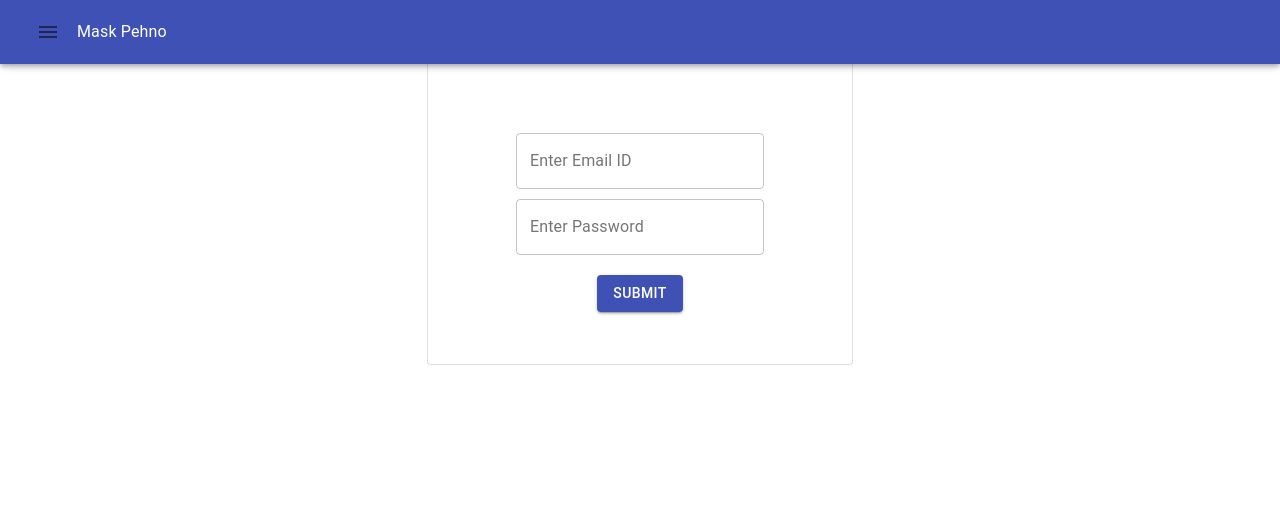
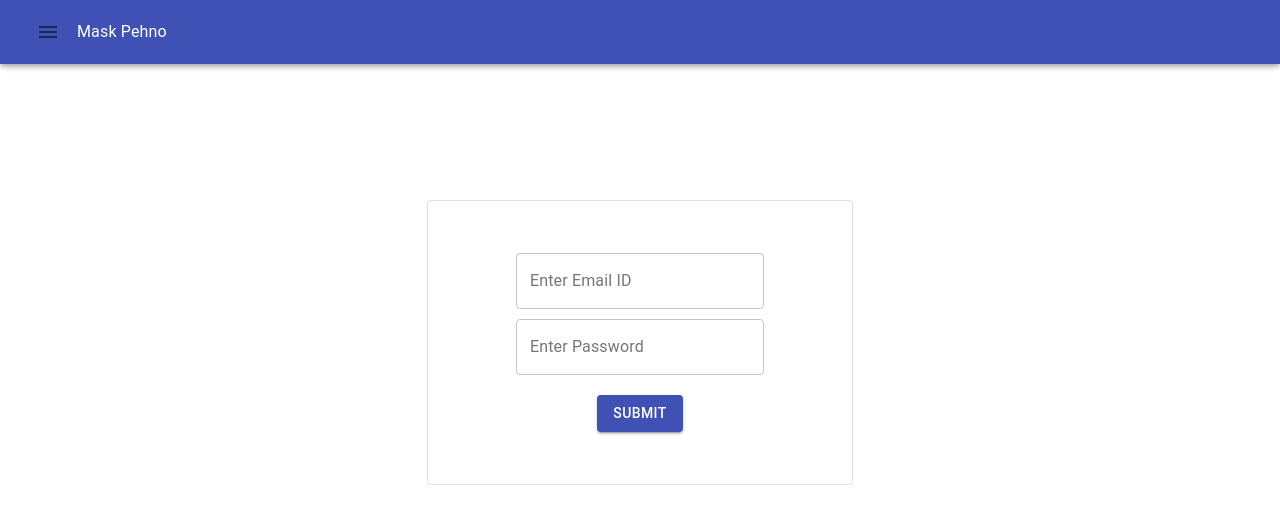
Before and after one commit to vigu184/OAuth, a React (Create React App) app: page / in a window 1280 px wide. Shown: the top 524 px of the page. Built offline with nearby package versions, Linux system fonts and the light colour scheme.

Commit message:
Re-positioned the component

```diff
--- a/src/components/Login/Login.jsx
+++ b/src/components/Login/Login.jsx
@@ -71,7 +71,7 @@ class Login extends React.Component {
           console.log("Password Must have atleast 1 Special character");
           this.setState({
             passwordStrength:
-              "Add special characters to make the best possible!",
+              "Password Must have atleast 1 Special character"
           });
         } else {
           this.setState({ passwordStrength: "Strong Password" });
@@ -92,7 +92,7 @@ class Login extends React.Component {
   render() {
     return (
       <>
-        <Grid container justify="center">
+        <Grid container justify="center" style={{paddingTop:200}}>
           <Paper
             component={Grid}
             item
@@ -101,10 +101,9 @@ class Login extends React.Component {
             direction="column"
             alignContent="center"
             md={4}
-            style={{ paddingTop: 100, paddingBottom: 20 }}
             className={darkTheme}
           >
-            <div>
+            <div style={{paddingTop:20, paddingBottom:20}}>
               <form
                 onSubmit={this.handleSubmit}
                 style={{
```
